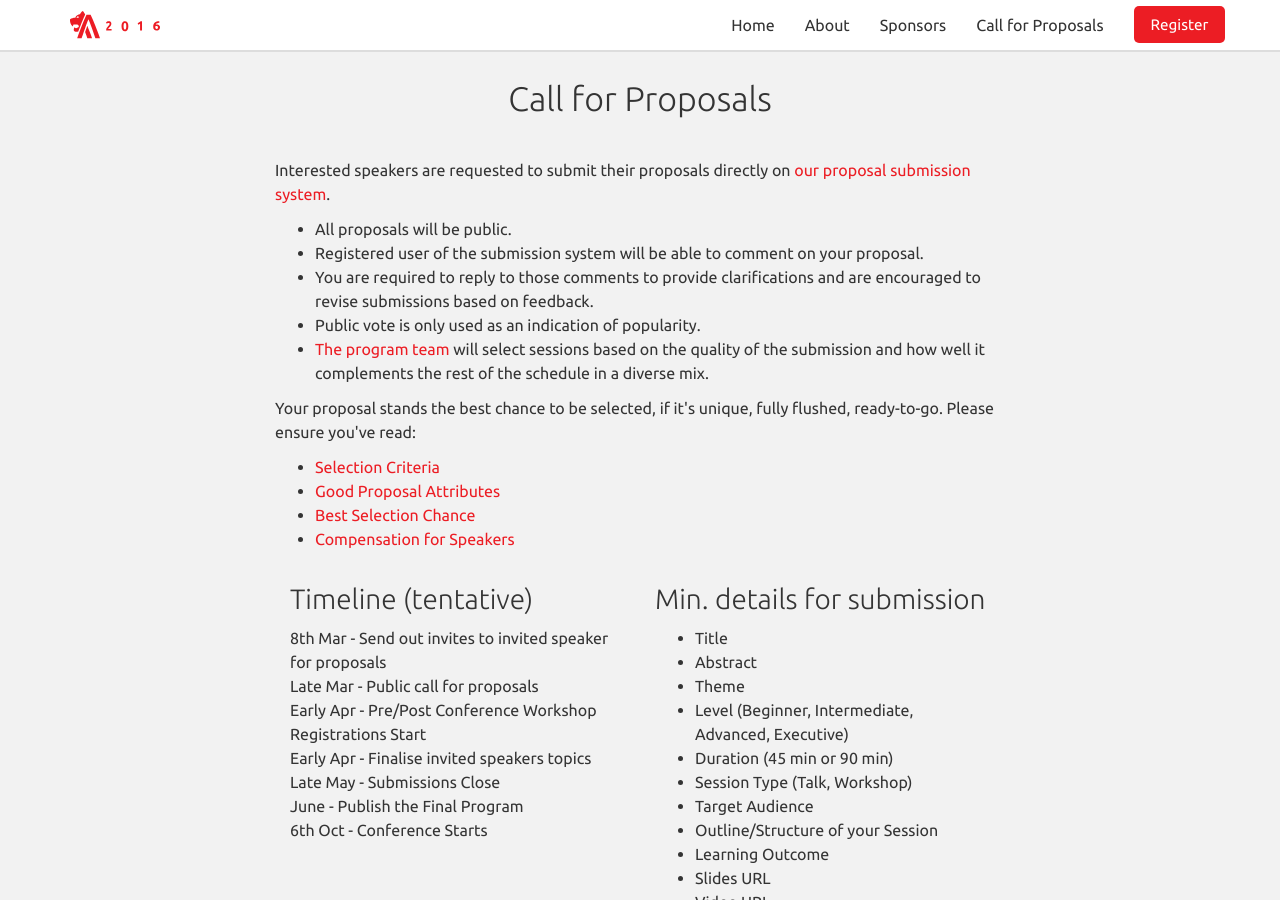
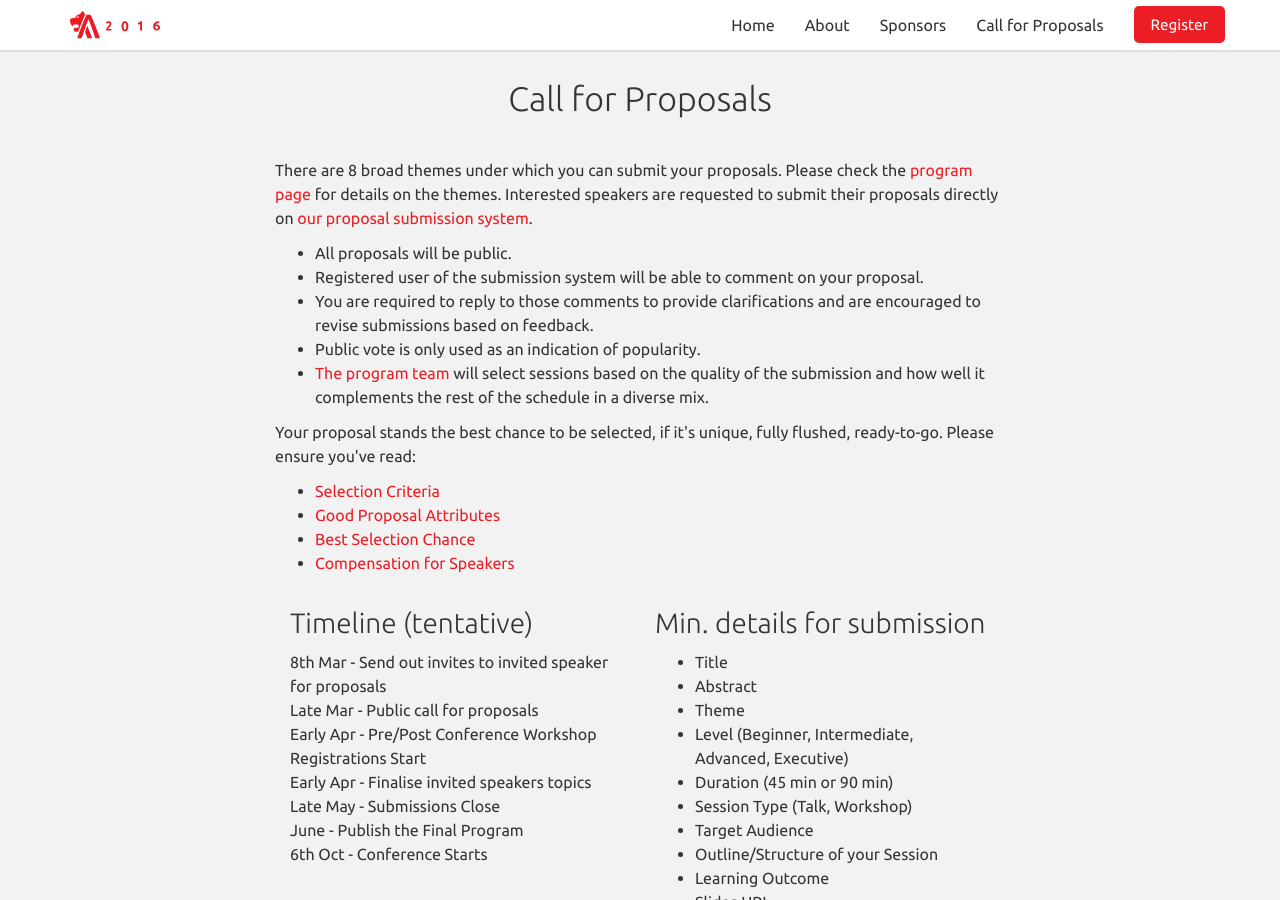
Before and after one commit to agilesingapore/2016, a Jekyll site: the page built from call_for_proposals.html, in a window 1280 px wide and 900 px high. Built offline with Jekyll 4.4.1, drawn with Linux system fonts in a browser that asks for light colours; nearby versions of some CDN libraries; comment, search, counter and statistics services are not loaded.

Commit message:
Added link to themes

```diff
--- a/call_for_proposals.html
+++ b/call_for_proposals.html
@@ -8,7 +8,7 @@ bodyClass: page-call-for-proposals
   <div class="container">
     <div class="col-md-8 col-md-offset-2">
       <h2>Call for Proposals</h2>
-      <p>Interested speakers are requested to submit their proposals directly on <a href="https://confengine.com/agile-singapore-2016" target="_blank">our proposal submission system</a>.</p>
+      <p>There are 8 broad themes under which you can submit your proposals. Please check the <a href="program.html#themes">program page</a> for details on the themes. Interested speakers are requested to submit their proposals directly on <a href="https://confengine.com/agile-singapore-2016" target="_blank">our proposal submission system</a>.</p>
       <ul>
 
         <li>All proposals will be public.</li>
```
